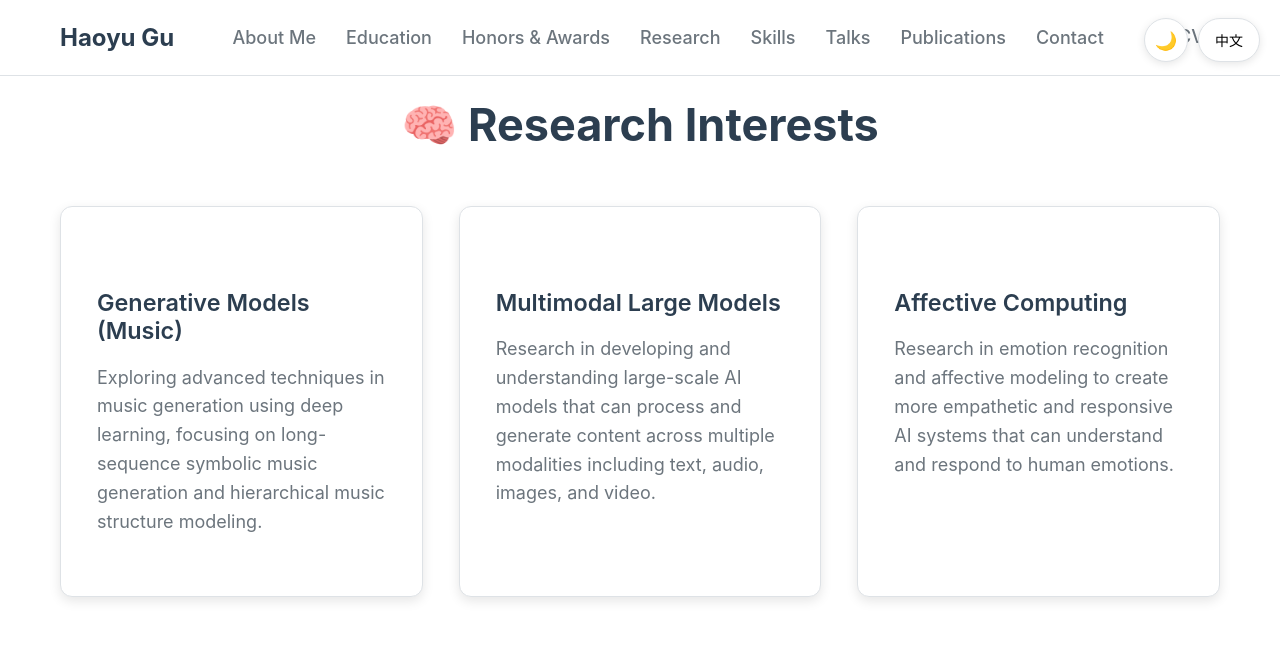
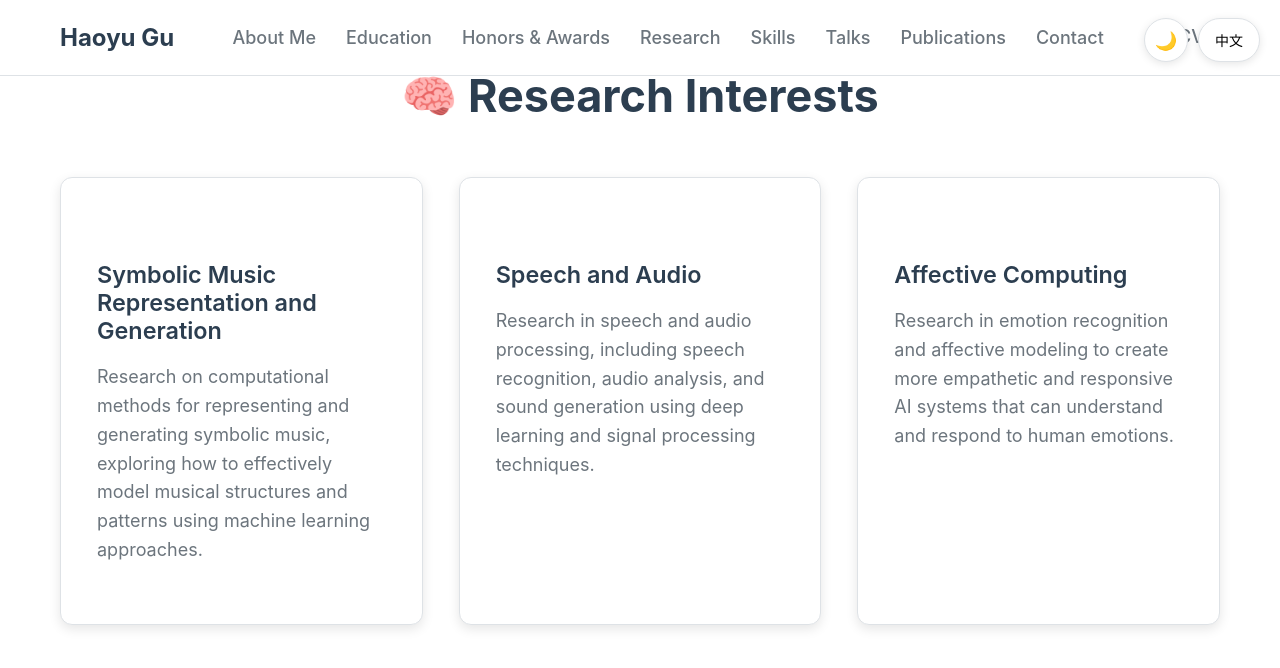
Before and after one commit to Haoyu-Gu/haoyu-gu.github.io, a Jekyll site: the page built from index.html, in a window 1280 px wide and 900 px high, scrolled down 5018 px. Shown: the top 668 px of the window. Built offline with Jekyll 4.4.1, drawn with Linux system fonts in a browser that asks for light colours; some of the changed text lies outside the part shown.

Commit message:
更新研究方向：改为符号音乐表征与生成、语音和音频、情感计算

```diff
--- a/index.html
+++ b/index.html
@@ -12,8 +12,8 @@ title: "Haoyu Gu - Personal Portfolio"
     </div>
     <h1 class="hero-title" data-lang='{"en": "Hi, I am Haoyu Gu!", "zh": "你好，我是顾昊瑜！"}'>Hi, I'm Haoyu Gu!</h1>
     <p class="hero-subtitle" data-lang='{"en": "Undergraduate Student in Artificial Intelligence", "zh": "人工智能本科生"}'>Undergraduate Student in Artificial Intelligence</p>
-    <p class="hero-description" data-lang='{"en": "I&#39;m passionate about Generative Models (Music), Multimodal Large Models, and Affective Computing. Let&#39;s build something interesting together! 🚀", "zh": "我热爱生成式模型（音乐）、多模态大模型和情感计算。让我们一起创造有趣的东西！🚀"}'>
-      I'm passionate about <strong>Generative Models (Music)</strong>, <strong>Multimodal Large Models</strong>, and <strong>Affective Computing</strong>. Let's build something interesting together! 🚀
+    <p class="hero-description" data-lang='{"en": "I&#39;m passionate about Symbolic Music Representation and Generation, Speech and Audio, and Affective Computing. Let&#39;s build something interesting together! 🚀", "zh": "我热爱符号音乐表征与生成、语音和音频以及情感计算。让我们一起创造有趣的东西！🚀"}'>
+      I'm passionate about <strong>Symbolic Music Representation and Generation</strong>, <strong>Speech and Audio</strong>, and <strong>Affective Computing</strong>. Let's build something interesting together! 🚀
     </p>
     <div class="hero-contact">
       <p>📞 +86 181-0060-7076 | 📧 <a href="mailto:ghy20050104@gmail.com">ghy20050104@gmail.com</a></p>
@@ -147,18 +147,18 @@ title: "Haoyu Gu - Personal Portfolio"
   <h2 class="section-title" data-lang='{"en": "🧠 Research Interests", "zh": "🧠 研究方向"}'>🧠 Research Interests</h2>
   <div class="card-grid">
     <div class="card">
-      <h3 class="card-title" data-lang='{"en": "Generative Models (Music)", "zh": "生成式模型（音乐）"}'>🎵 Generative Models (Music)</h3>
+      <h3 class="card-title" data-lang='{"en": "Symbolic Music Representation and Generation", "zh": "符号音乐表征与生成"}'>🎵 Symbolic Music Representation and Generation</h3>
       <div class="card-content">
-        <p data-lang='{"en": "Exploring advanced techniques in music generation using deep learning, focusing on long-sequence symbolic music generation and hierarchical music structure modeling.", "zh": "探索使用深度学习进行音乐生成的先进技术，专注于长序列符号音乐生成和分层音乐结构建模。"}'>
-          Exploring advanced techniques in music generation using deep learning, focusing on long-sequence symbolic music generation and hierarchical music structure modeling.
+        <p data-lang='{"en": "Research on computational methods for representing and generating symbolic music, exploring how to effectively model musical structures and patterns using machine learning approaches.", "zh": "研究符号音乐的计算表征与生成方法，探索如何使用机器学习方法有效地建模音乐结构和模式。"}'>
+          Research on computational methods for representing and generating symbolic music, exploring how to effectively model musical structures and patterns using machine learning approaches.
         </p>
       </div>
     </div>
     <div class="card">
-      <h3 class="card-title" data-lang='{"en": "Multimodal Large Models", "zh": "多模态大模型"}'>🤖 Multimodal Large Models</h3>
+      <h3 class="card-title" data-lang='{"en": "Speech and Audio", "zh": "语音和音频"}'>🎙️ Speech and Audio</h3>
       <div class="card-content">
-        <p data-lang='{"en": "Research in developing and understanding large-scale AI models that can process and generate content across multiple modalities including text, audio, images, and video.", "zh": "研究开发和理解能够跨文本、音频、图像和视频等多种模态处理和生成内容的大规模AI模型。"}'>
-          Research in developing and understanding large-scale AI models that can process and generate content across multiple modalities including text, audio, images, and video.
+        <p data-lang='{"en": "Research in speech and audio processing, including speech recognition, audio analysis, and sound generation using deep learning and signal processing techniques.", "zh": "研究语音和音频处理，包括语音识别、音频分析以及使用深度学习和信号处理技术的声音生成。"}'>
+          Research in speech and audio processing, including speech recognition, audio analysis, and sound generation using deep learning and signal processing techniques.
         </p>
       </div>
     </div>
```
